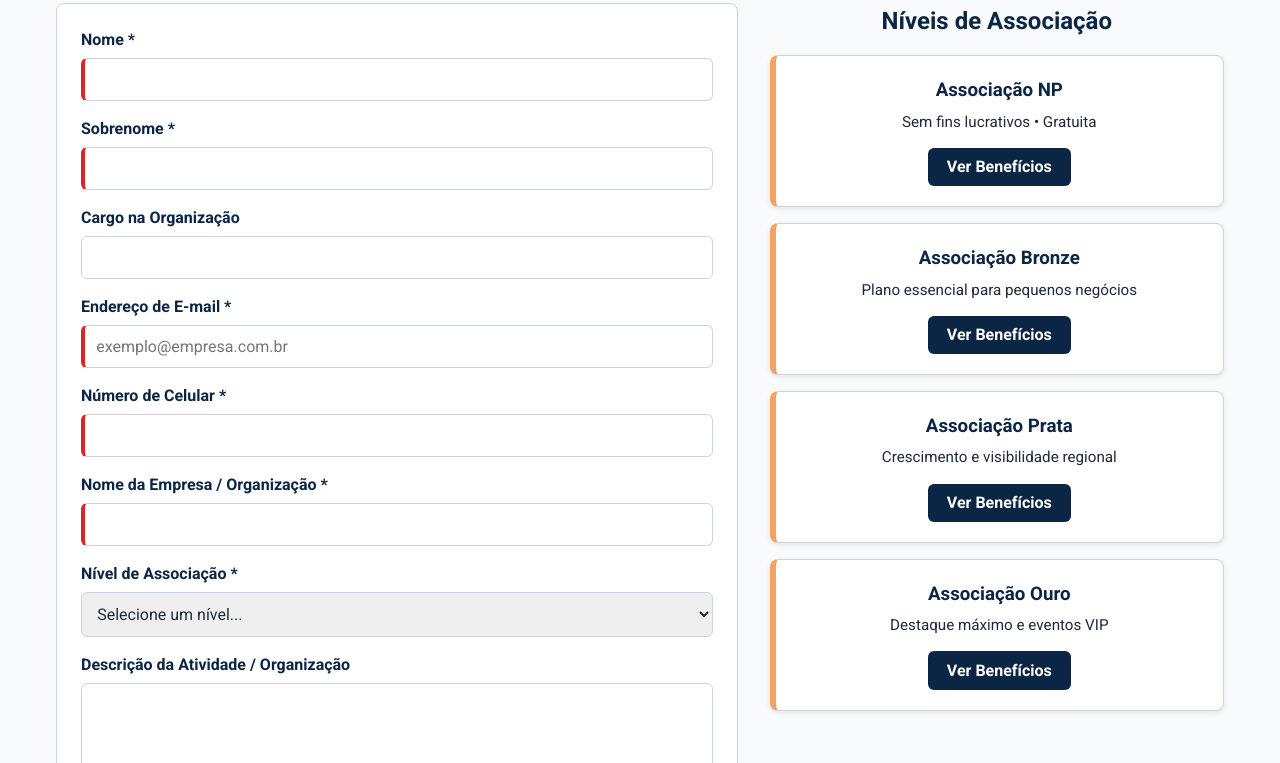
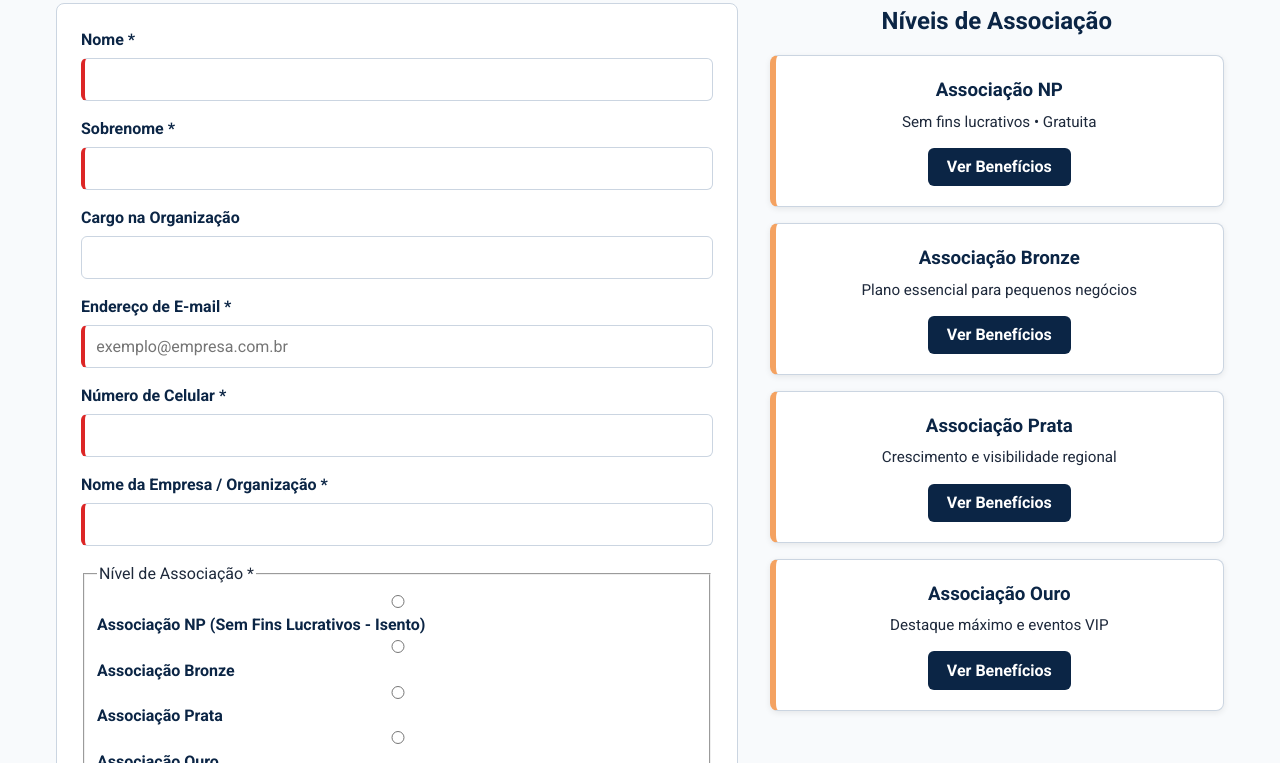
Before and after one commit to moisesfsantos/wdd231, a plain HTML site: page camara/associacao.html in a window 1280 px wide. Shown: the part 189-952 px from the top of the page. Drawn offline with Linux system fonts and the light colour scheme.

Commit message:
fix: ajusta atributos autocomplete e radio buttons na associacao

```diff
--- a/camara/associacao.html
+++ b/camara/associacao.html
@@ -83,19 +83,28 @@
 
                 <label>
                     Nome da Empresa / Organização *
-                    <input type="text" name="organizacao" title="Digite o nome da sua empresa ou organização" autocomplete="organization" required>
+                    <input type="text" name="organizacao" title="Digite o nome da sua empresa ou organização" autocomplete="organizacao" required>
                 </label>
 
-                <label>
-                    Nível de Associação *
-                    <select name="nivel" title="Selecione o nível de associação desejado" required>
-                        <option value="" disabled selected>Selecione um nível...</option>
-                        <option value="np">Associação NP (Sem Fins Lucrativos - Isento)</option>
-                        <option value="bronze">Associação Bronze</option>
-                        <option value="silver">Associação Prata</option>
-                        <option value="gold">Associação Ouro</option>
-                    </select>
-                </label>
+                <fieldset class="grupo-nivel">
+    <legend>Nível de Associação *</legend>
+    <label class="opcao-radio">
+        <input type="radio" name="nivel" value="np" required>
+        Associação NP (Sem Fins Lucrativos - Isento)
+    </label>
+    <label class="opcao-radio">
+        <input type="radio" name="nivel" value="bronze">
+        Associação Bronze
+    </label>
+    <label class="opcao-radio">
+        <input type="radio" name="nivel" value="silver">
+        Associação Prata
+    </label>
+    <label class="opcao-radio">
+        <input type="radio" name="nivel" value="gold">
+        Associação Ouro
+    </label>
+                </fieldset>
 
                 <label>
                     Descrição da Atividade / Organização
```
